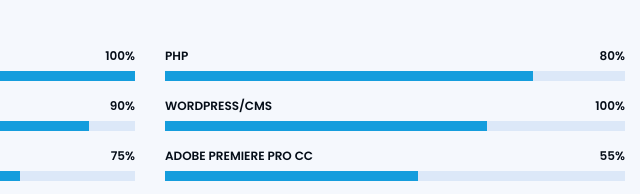
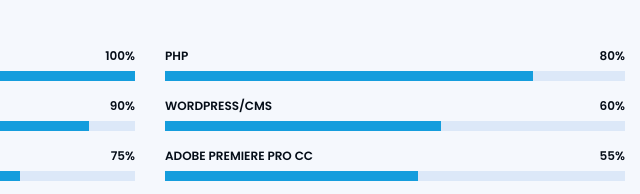
Before and after one commit to Aakash-Pacherkar/CV, a plain HTML site: page index.html in a window 1280 px wide. Shown: the part 1970-2164 px from the top of the page, 640-1280 px from the left. Drawn offline with nearby package versions, Linux system fonts and the light colour scheme.

Commit message:
Add files via upload

```diff
--- a/index.html
+++ b/index.html
@@ -215,9 +215,9 @@
             </div>
 
             <div class="progress">
-              <span class="skill">WordPress/CMS <i class="val">100%</i></span>
+              <span class="skill">WordPress/CMS <i class="val">60%</i></span>
               <div class="progress-bar-wrap">
-                <div class="progress-bar" role="progressbar" aria-valuenow="70" aria-valuemin="0" aria-valuemax="100"></div>
+                <div class="progress-bar" role="progressbar" aria-valuenow="60" aria-valuemin="0" aria-valuemax="100"></div>
               </div>
             </div>
 
```
